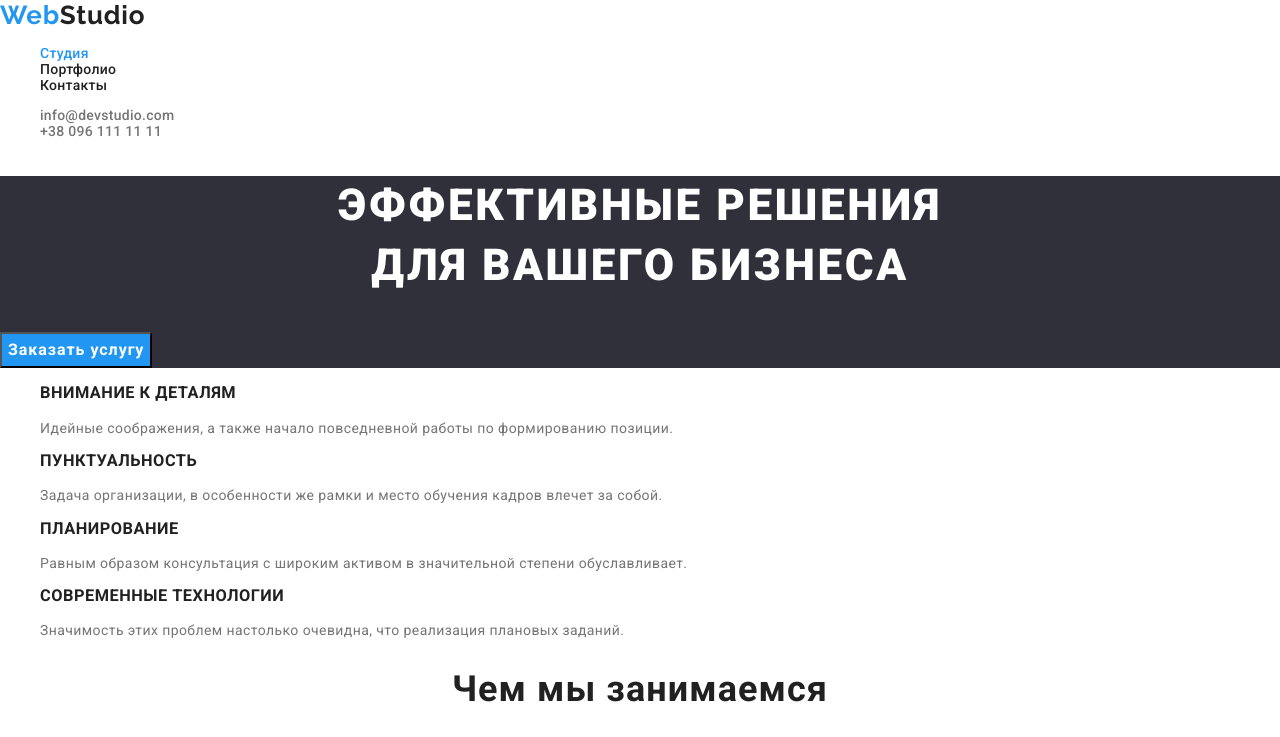
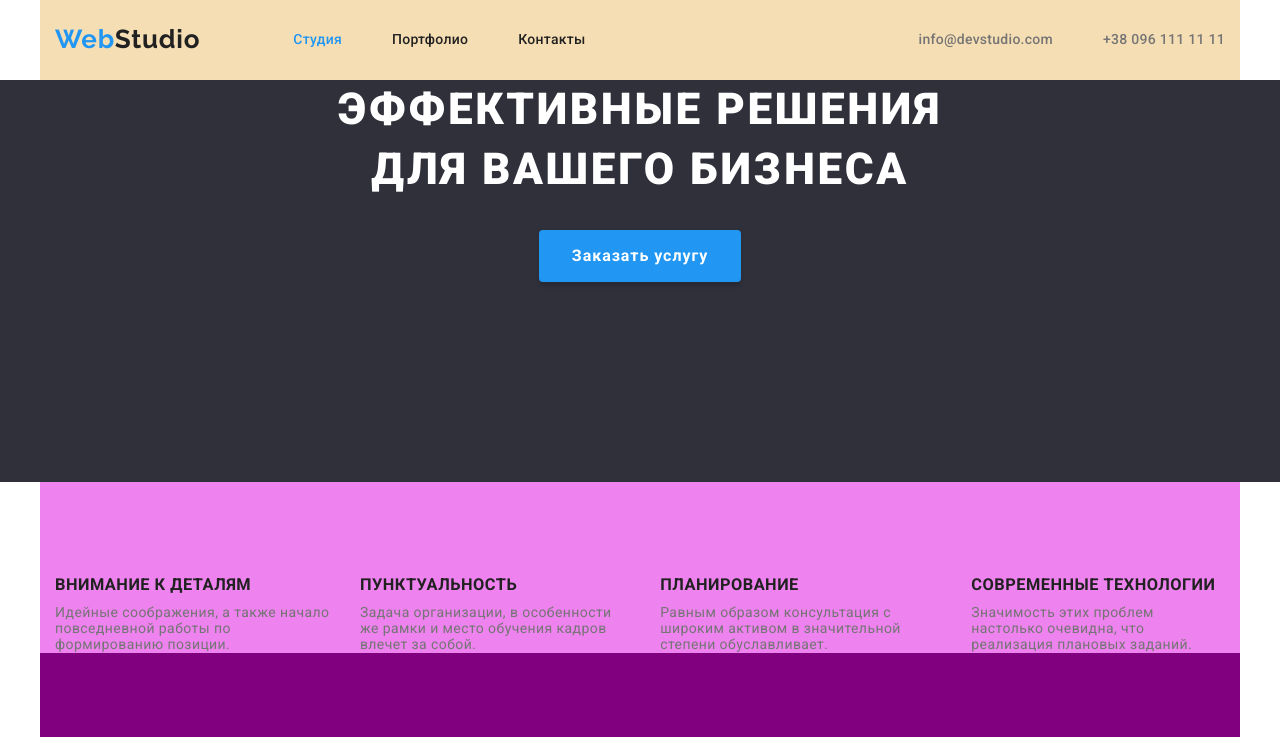
Before and after one commit to Artem-Rudko/goit-markup-hw-03, a plain HTML site: page index.html in a window 1280 px wide. Shown: the top 737 px of the page. Drawn offline with nearby package versions, Linux system fonts and the light colour scheme.

Commit message:
Добавляет стилизацию index.html

```diff
--- a/css/styles.css
+++ b/css/styles.css
@@ -28,6 +28,19 @@ body {
     color: var(--main-color);
 }
 
+h1,
+h2,
+h3,
+p {
+    margin-top: 0;
+}
+
+ul {
+    margin-top: 0;
+    margin-bottom: 0;
+    padding-left: 0;
+}
+
 /* стилизация header */
 .logo {
     font-family: "Raleway", sans-serif;
@@ -48,6 +61,15 @@ body {
     letter-spacing: 0.02em;
 }
 
+.site-nav {
+    display: flex;
+    align-items: center;
+}
+
+.site-nav .item:not(:last-child) {
+    margin-right: 50px;
+}
+
 .site-nav .link:hover,
 .site-nav .link:focus,
 .contacts .link:hover,
@@ -61,11 +83,39 @@ body {
 
 .contacts .link {
     font-weight: 500;
-    line-height: 1.143;
+    line-height: 1.71;
     letter-spacing: 0.02em;
     color: var(--secondary-color);
 }
 
+header .list {
+    display: flex;
+}
+
+.contacts .item:not(:first-child) {
+    margin-left: 50px;
+}
+
+.main-nav {
+    display: flex;
+}
+
+.header-nav {
+    display: flex;
+    align-items: center;
+}
+
+.main-nav .logo {
+    margin-right: 93px;
+}
+
+.logo.bgc-light {
+    margin-right: 0;
+}
+
+.list.contacts {
+    margin-left: auto;
+}
 
 /* Стилизация footer */
 
@@ -97,16 +147,19 @@ address .footer.address {
 
 .hero {
     background-color: var(--bgc-secondary);
+    padding-bottom: 200px;
+    text-align: center;
 }
 
 .hero-title {
     font-weight: 900;
     font-size: 44px;
     line-height: 1.36;
-    text-align: center;
     letter-spacing: 0.06em;
     text-transform: uppercase;
     color: var(--bgc-main);
+
+    margin-bottom: 30px;
 }
 
 .hero-button {
@@ -115,10 +168,15 @@ address .footer.address {
     font-size: 16px;
     line-height: 1.87;
     align-items: center;
-    text-align: center;
     letter-spacing: 0.06em;
+    border-radius: 4px;
+    border: 1px solid transparent;
     color: var(--bgc-main);
     background-color: var(--accent-color);
+    box-shadow: 0px 4px 4px rgba(0, 0, 0, 0.15);
+
+    display: inline-block;
+    padding: 10px 32px;
 }
 
 .hero-button:hover,
@@ -134,6 +192,8 @@ address .footer.address {
     text-align: center;
     letter-spacing: 0.03em;
     color: var(--main-color);
+
+    margin-bottom: 50px;
 }
 
 .advantages .list-item {
@@ -174,6 +234,7 @@ address .footer.address {
     letter-spacing: 0.03em;
     color: var(--main-color);
     background-color: var(--button-bgc-color);
+    border-radius: 4px;
 }
 
 .button:hover,
@@ -203,3 +264,116 @@ address .footer.address {
     line-height: 1.87;
     letter-spacing: 0.03em;
 }
+
+/* отступы */
+
+
+.container {
+    width: 1200px;
+    padding-right: 15px;
+    padding-left: 15px;
+    margin-right: auto;
+    margin-left: auto;
+}
+
+header .container {
+    padding-top: 24px;
+    padding-bottom: 25px;
+}
+
+footer .container {
+    padding-top: 60px;
+    padding-bottom: 60px;
+}
+
+
+img {
+    display: block;
+}
+
+.list-item,
+.team-name {
+    margin-bottom: 10px;
+}
+
+
+.container {
+    padding-top: 94px;
+    padding-bottom: 94px;
+}
+
+.advantages .container {
+    padding-bottom: 0;
+}
+
+.list-desription,
+.team-position {
+    margin-bottom: 0;
+}
+
+footer .logo.link {
+    display: inline-block;
+    margin-bottom: 20px;
+}
+
+
+.we-do .list {
+    display: flex;
+    justify-content: space-between;
+}
+
+.advantages .list {
+    display: flex;
+}
+
+.advantages li:not(:last-child) {
+    margin-right: 30px;
+}
+
+
+
+.team .list {
+    display: flex;
+}
+
+.team li:not(:last-child) {
+    margin-right: 30px;
+}
+
+.team li {
+    box-shadow: 0px 1px 3px rgba(0, 0, 0, 0.12), 0px 1px 1px rgba(0, 0, 0, 0.14), 0px 2px 1px rgba(0, 0, 0, 0.2);
+    border-radius: 0px 0px 4px 4px;
+    padding-bottom: 30px;
+    background-color: var(--bgc-main);
+}
+
+.team img {
+    margin-bottom: 30px;
+}
+
+.team {
+    background-color: var(--button-bgc-color);
+}
+
+
+/* DELETE after finish */
+
+/* section {
+    background-color: greenyellow;
+} */
+header .container {
+    background-color: wheat;
+}
+
+.team .container {
+    background-color: green;
+}
+
+.we-do .container {
+    background-color: purple;
+}
+
+.advantages .container {
+    padding-top: 94px;
+    background-color: violet;
+}
--- a/index.html
+++ b/index.html
@@ -11,18 +11,20 @@
 </head>
 <body>
     <header>
-        <nav>
+        <div class="container header-nav">
+            <nav class="main-nav">
                 <a href="./index.html" class="logo link">Web<span class="logo bgc-light">Studio</span></a>
                 <ul class="list site-nav">
-                <li><a href="./index.html" class="link current">Студия</a></li>
-                <li><a href="./portfolio.html" class="link">Портфолио</a></li>
-                <li><a href="#contacts" class="link">Контакты</a></li>
+                    <li class="item"><a href="./index.html" class="link current">Студия</a></li>
+                    <li class="item"><a href="./portfolio.html" class="link">Портфолио</a></li>
+                    <li class="item"><a href="#contacts" class="link">Контакты</a></li>
                 </ul>
             </nav>
             <ul class="list contacts">
-                <li><a href="mailto:info@devstudio.com" class="link">info@devstudio.com</a></li>
-                <li><a href="tel:+380961111111" class="link">+38 096 111 11 11</a></li>
+                <li class="item"><a href="mailto:info@devstudio.com" class="link">info@devstudio.com</a></li>
+                <li class="item"><a href="tel:+380961111111" class="link">+38 096 111 11 11</a></li>
             </ul>
+        </div>
     </header>
 
     <main>
@@ -35,6 +37,7 @@
 
         <!--Секция Преимущества-->
         <section class="advantages">
+            <div class="container">
                 <h2 class="section-title" hidden>Преимущества</h2>
                 <ul class="list">
                     <li>
@@ -54,10 +57,12 @@
                         <p class="list-desription">Значимость этих проблем настолько очевидна, что реализация плановых заданий.</p>
                     </li>
                 </ul>
+            </div>
         </section>
 
         <!--Секция Чем мы занимаемся-->
         <section class="we-do">
+            <div class="container">
                 <h2 class="section-title">Чем мы занимаемся</h2>
                 <ul class="list">
                     <li>
@@ -70,10 +75,12 @@
                         <img src="./images/box3.jpg" alt="Дизайн" width="370">
                     </li>
                 </ul>
+            </div>
         </section>
 
         <!--Секция Наша команда-->
         <section class="team">
+            <div class="container">
                 <h2 class="section-title">Наша команда</h2>
                 <ul class="list">
                     <li>
@@ -97,12 +104,14 @@
                         <p class="team-position">UI Designer</p>
                     </li>
                 </ul>
+            </div>
         </section>
 
     </main>
 
         <!--Секция футтер-->
     <footer>
+        <div class="container">
             <a href="./index.html" class="logo link">Web<span class="logo bgc-dark">Studio</span></a>
             <address id="contacts">
                 <ul class="list contacts">
@@ -111,6 +120,7 @@
                     <li><a href="tel:+380961111111" class="link footer phone">+38 096 111 11 11</a></li>
                 </ul>
             </address>
+        </div>
     </footer>
 
 </body>
```
Also changed, not shown: portfolio.html (+6 -0 lines). Lines whose indentation alone changed are shown as unchanged.
